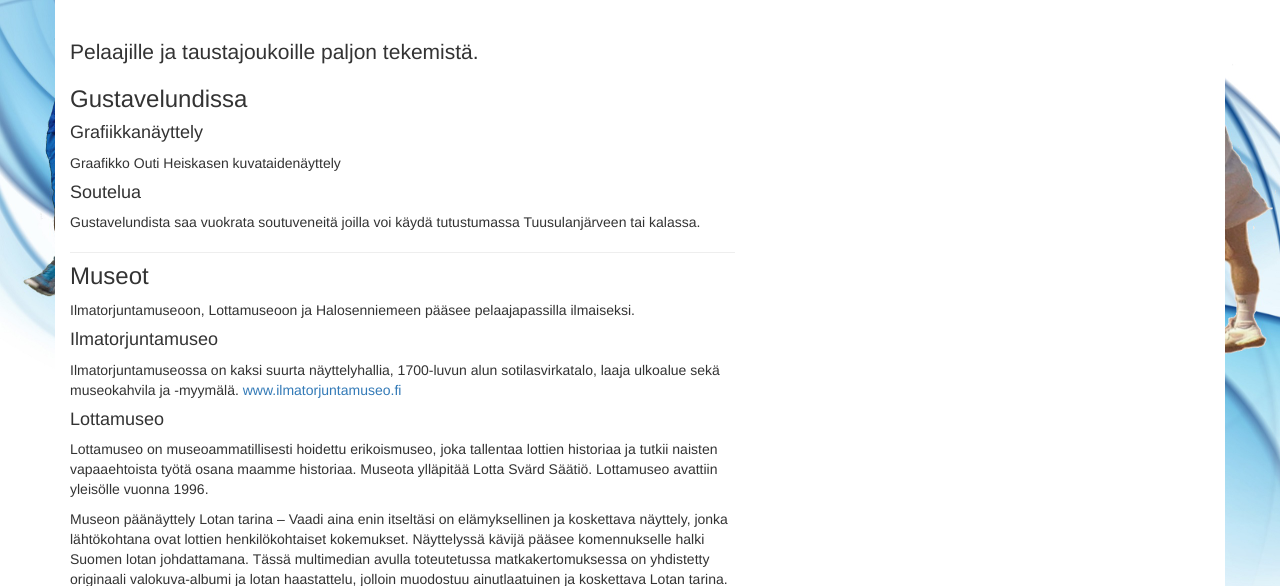
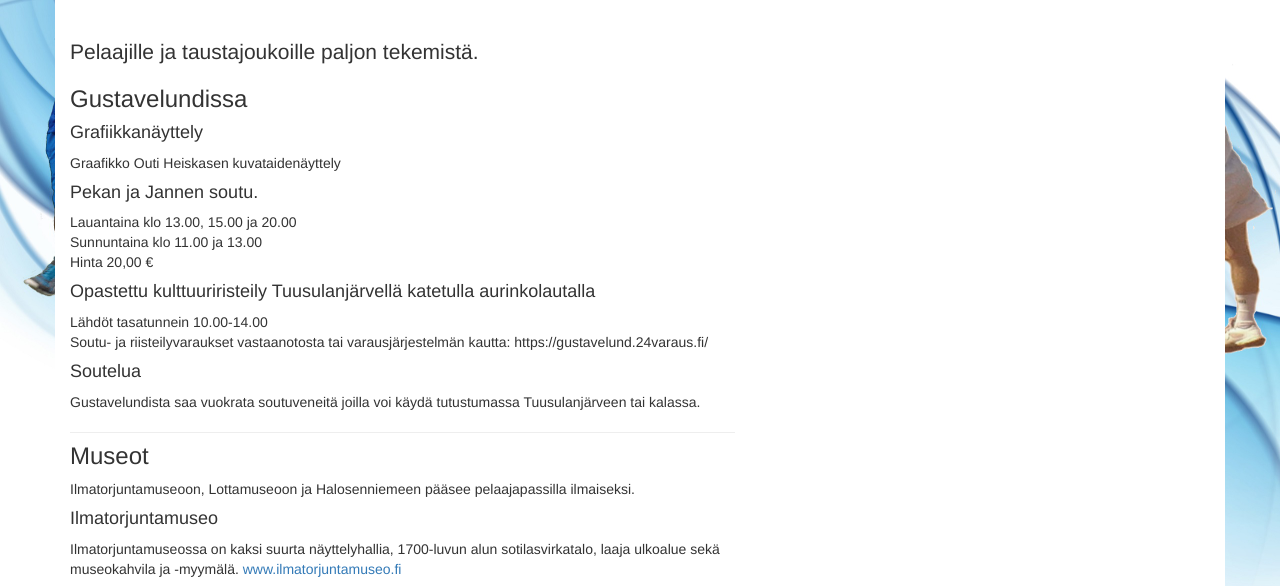
Before and after one commit to GustavelundOpen/gustavelundopen.github.io, a plain HTML site: page oheistoiminta.html in a window 1280 px wide. Shown: the part 193-779 px from the top of the page. Drawn offline with nearby package versions, Linux system fonts and the light colour scheme.

Commit message:
oheistoimintaa lisätty

```diff
--- a/oheistoiminta.html
+++ b/oheistoiminta.html
@@ -76,6 +76,14 @@
 			<p>...</p>-->
 			<h4>Grafiikkanäyttely</h4>
 			<p>Graafikko Outi Heiskasen kuvataidenäyttely</p>
+			<h4>Pekan ja Jannen soutu.</h4>
+			<p>Lauantaina klo 13.00, 15.00 ja 20.00 <br/>
+			Sunnuntaina klo 11.00 ja 13.00<br/>
+			Hinta 20,00 €
+			</p>
+			<h4>Opastettu kulttuuriristeily Tuusulanjärvellä katetulla aurinkolautalla</h4>
+			<p>Lähdöt tasatunnein 10.00-14.00<br/>
+			Soutu- ja riisteilyvaraukset vastaanotosta tai varausjärjestelmän kautta: https://gustavelund.24varaus.fi/</p>
 			<h4>Soutelua</h4>
 			<p>Gustavelundista saa vuokrata soutuveneitä joilla voi käydä tutustumassa Tuusulanjärveen tai kalassa.</p>
 			<h3 class="top-border top-padding">Museot</h3>
```
